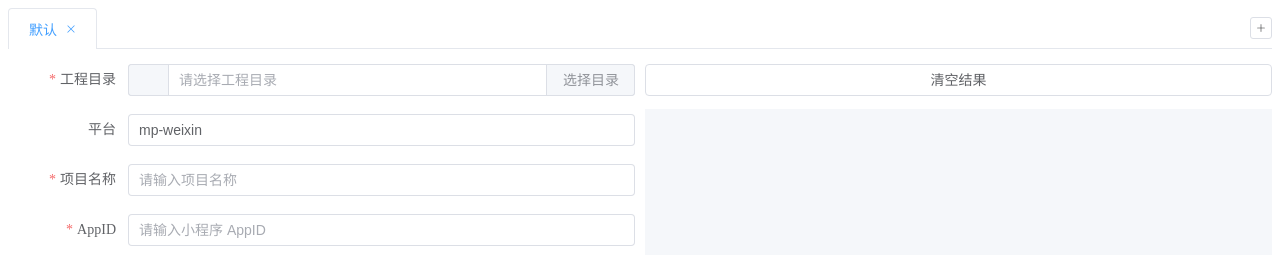
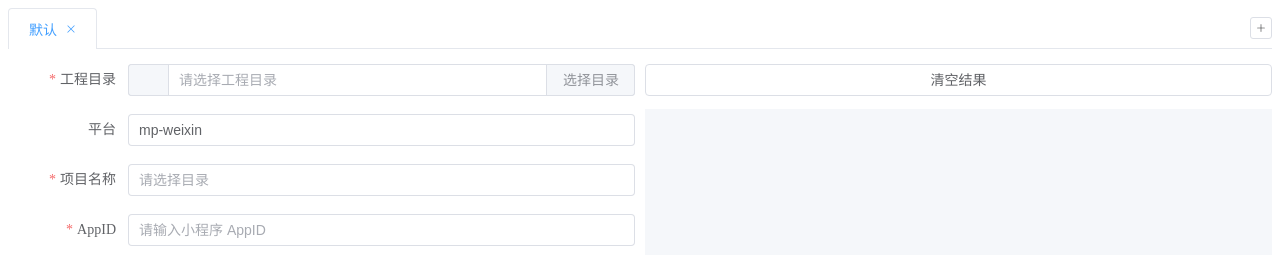
Before and after one commit to liuyinzhong/weiXinMP_CI_Upload, a Vue app: page / in a window 1280 px wide. Shown: the top 255 px of the page. Built offline with nearby package versions, Linux system fonts and the light colour scheme.

Commit message:
fix(upload): 修复命令生成中空格问题并调整项目名称输入框
- 添加removeSpaces函数处理命令参数中的空格
- 将项目名称输入框改为只读并修改提示文本

```diff
--- a/src/components/upload.vue
+++ b/src/components/upload.vue
@@ -18,7 +18,7 @@
             </el-form-item>
 
             <el-form-item label="项目名称" prop="project">
-              <el-input v-model="form.project" placeholder="请输入项目名称" />
+              <el-input v-model="form.project" placeholder="请选择目录" readonly />
             </el-form-item>
 
             <el-form-item label="AppID" prop="appid">
@@ -230,7 +230,9 @@ const submitWx = async (isClearResult: boolean) => {
     }
 
     // 生成命令
-    const command = `cli publish --platform ${form.platform} --project ${form.project} --upload true --appid ${form.appid} --description ${form.description} --version ${form.version} --privatekey ${form.privatekey} --robot ${form.robot}`;
+    const command = `cli publish --platform ${form.platform} --project ${form.project} --upload true --appid ${removeSpaces(form.appid)} --description ${removeSpaces(form.description)} --version ${removeSpaces(
+      form.version
+    )} --privatekey ${removeSpaces(form.privatekey)} --robot ${form.robot}`;
 
     // 执行命令
     loading.value = true;
@@ -364,6 +366,11 @@ const showDialog = () => {
 const closeDialog = () => {
   dialogVisible.value = false;
 };
+
+/* 移除字符串中的空格 */
+const removeSpaces = (str: string) => {
+  return str.replace(/\s+/g, "");
+};
 </script>
 
 <style scoped></style>
```
